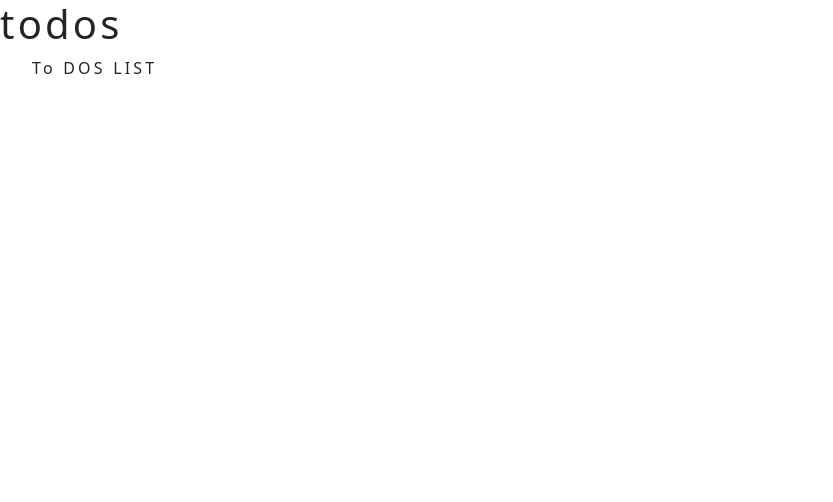
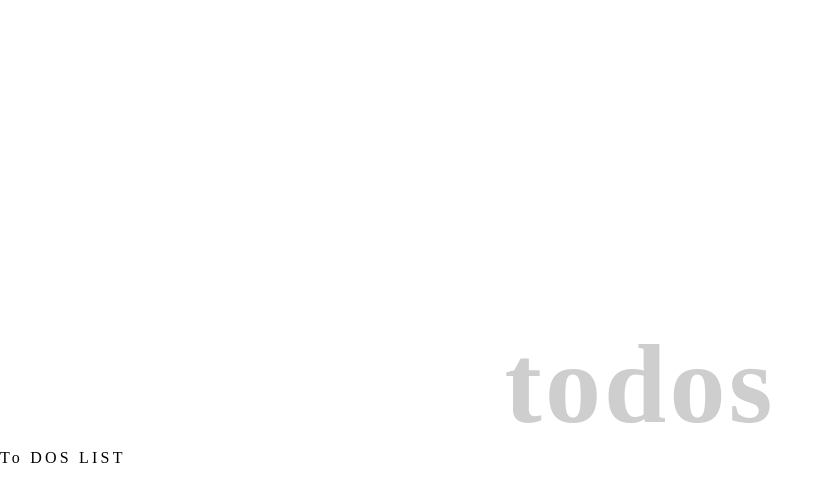
Before and after one commit to felixDev22/react-todo-app, a React (Create React App) app: page / in a window 1280 px wide. Shown: the top 502 px of the page, without its empty margins (0-833 px from the left). Built offline with nearby package versions, Linux system fonts and the light colour scheme.

Commit message:
Create header section

```diff
--- a/src/components/Header.js
+++ b/src/components/Header.js
@@ -2,7 +2,7 @@ import React from 'react';
 
 const Header = () => (
   <header>
-    <h1>todos</h1>
+    <h1 className="header">todos</h1>
   </header>
 );
 
--- a/src/index.css
+++ b/src/index.css
@@ -9,13 +9,13 @@
   border: none;
 }
 
-:root{
-  --light-blue: #06d2f7;
-  --light-green:#07e777;
+:root {
+  --light-blue: #2edffe;
+  --light-green: #07e777;
 }
 
 body {
-  background: #61dafb;
+  background: var(-light-blue);
   letter-spacing: 0.2rem;
 }
 
@@ -32,7 +32,7 @@ body {
 }
 
 .Menu-bar {
-  width:15%;
+  width: 15%;
 }
 
 .Menu-bar img {
@@ -46,11 +46,11 @@ body {
   /* position: absolute; */
 }
 
-.not-active{
-  display:none;
+.not-active {
+  display: none;
 }
 
-.Menu-links{
+.Menu-links {
   color: #07e777;
   font-size: 2.5rem;
   letter-spacing: 0.2rem;
@@ -62,3 +62,12 @@ body {
 .Menu-links li {
   margin-bottom: 40px;
 }
+
+.header {
+  display: flex;
+  margin-top: 40vh;
+  justify-content: center;
+  font-size: 7rem;
+  font-weight: 600;
+  color: #cecece;
+}
--- a/src/index.js
+++ b/src/index.js
@@ -2,7 +2,6 @@ import React from 'react';
 import ReactDOM from 'react-dom';
 import TodoContainer from './components/TodoContainer';
 import './index.css';
-import 'bootstrap/dist/css/bootstrap.min.css';
 
 // component file
 
```
